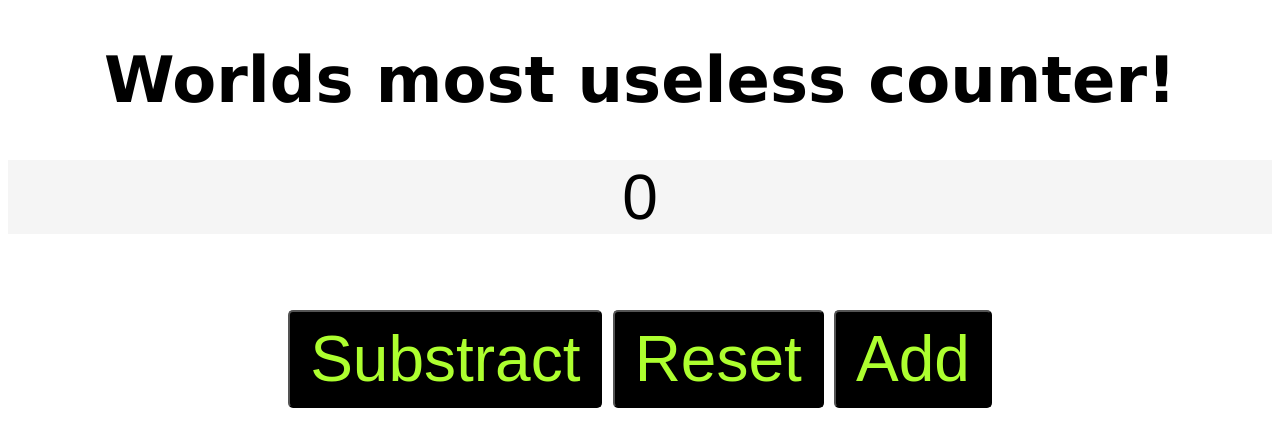
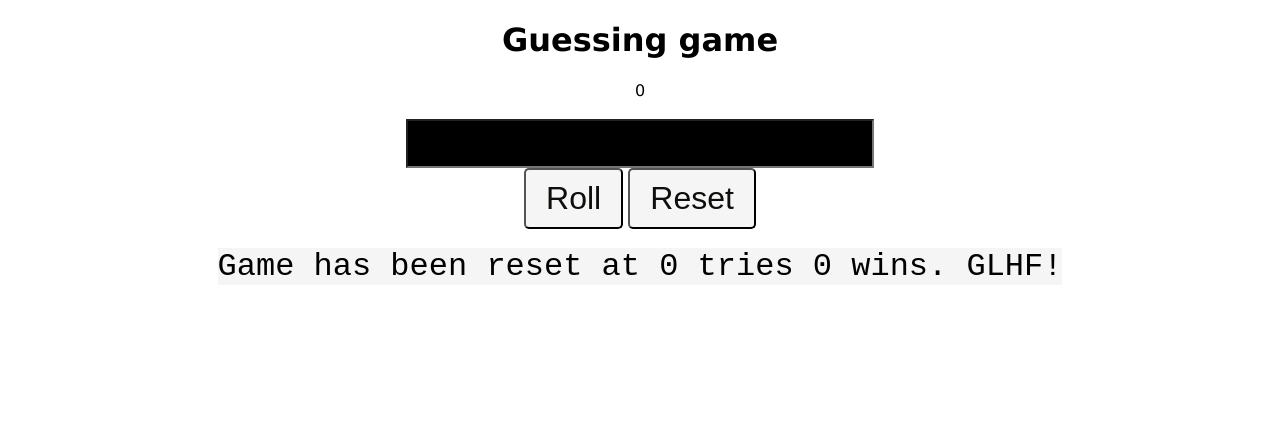
Before and after one commit to ErdisH/TempConverter, a plain HTML site: page index.html in a window 1280 px wide. Both pictures are taken after a click on the button "Reset". Drawn offline with Linux system fonts and the light colour scheme.

Commit message:
Absolute insanity

```diff
--- a/index.html
+++ b/index.html
@@ -7,13 +7,15 @@
     <link rel = "stylesheet" href="style.css">
 </head>
 <body>
-    <h1 id="myH1">Worlds most useless counter!</h1>
-    <label id="numberLabel">0</label><br><br>
-    <div id="buttonContainer">
-        <button id="minusButton" class="buttons">Substract</button>
+    <h1 id="myH1">Guessing game</h1>
+    <label id="numLabel">0</label><br><br>
+    <input id="numInput">
+    <div id="buttonGroup">
+        <button id="okButton" class="buttons">Roll</button>
         <button id="resetButton" class="buttons">Reset</button>
-        <button id="addButton" class="buttons">Add</button>
-    </div>
+    </div><br>
+
+    <label id="resultLabel"></label>
 
     <script src="index.js"></script>
 </body>
--- a/index.js
+++ b/index.js
@@ -1,13 +1,30 @@
+const runButton = document.getElementById("okButton");
+const input = document.getElementById("numInput");
+const label = document.getElementById("numLabel");
+const resultLabel= document.getElementById("resultLabel");
+const resetButton = document.getElementById("resetButton");
 let value=0;
-document.getElementById("minusButton").onclick = function(){
-    if(value-1>=0) value--;
-    document.getElementById("numberLabel").textContent = value;
+let tries=0, wins=0;
+
+runButton.onclick = function(){
+    value=Math.floor((Math.random()*6)+1)
+    label.textContent = value;
+    tries++;
+    let enteredValue = input.value;
+    if(Number(enteredValue)===value)
+    {
+        wins++;
+        resultLabel.textContent = `You win, number of wins: ${wins}, total tries: ${tries}`;
+    }
+    else
+    {
+        resultLabel.textContent = `Wrong guess, number of wins: ${wins}, total tries: ${tries}`;
+    }
 };
-document.getElementById("addButton").onclick = function(){
-    value++;
-    document.getElementById("numberLabel").textContent = value;
+
+resetButton.onclick = function(){
+    wins=0;
+    tries=0;
+    label.textContent = 0;
+    resultLabel.textContent = "Game has been reset at 0 tries 0 wins. GLHF!"
 };
-document.getElementById("resetButton").onclick = function(){
-    value=0;
-    document.getElementById("numberLabel").textContent = value;
-};
--- a/style.css
+++ b/style.css
@@ -1,17 +1,29 @@
 body{
+    text-align: center;
     font-family: Verdana;
-    font-size: 2em
 }
+
 #myH1{
     text-align: center;
+    font-size: 2em;
 }
 
-#numberLabel{
-    display: block;
-    text-align: center;
+#label{
+    background-color: whitesmoke;
     font-size: 2em;
-    font-family: Helvetica;
+    font-family: Courier New;
+}
+#resultLabel{
     background-color: whitesmoke;
+    font-size: 2em;
+    font-family: Courier New;
+}
+
+#numInput{
+    font-size: 2em;
+    color:aliceblue;
+    background-color: black;
+    font-family: Segoe UI;
 }
 
 #buttonContainer{
@@ -20,8 +32,8 @@ body{
 .buttons{
     padding: 10px 20px;
     font-size: 2em;
-    color: greenyellow;
-    background-color: black;
+    color: rgb(14, 15, 12);
+    background-color: whitesmoke;
     border-radius: 5px;
     cursor: pointer;
     transition: background-color 0.25;
```
